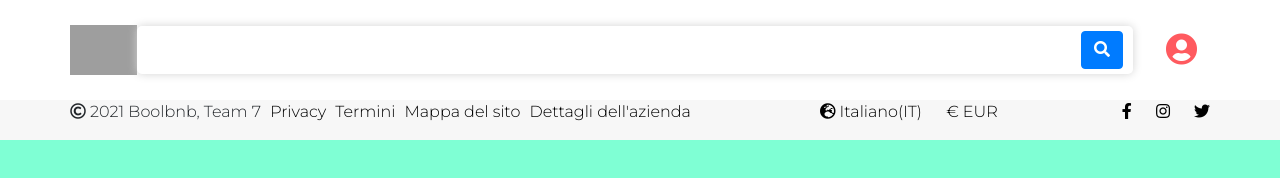
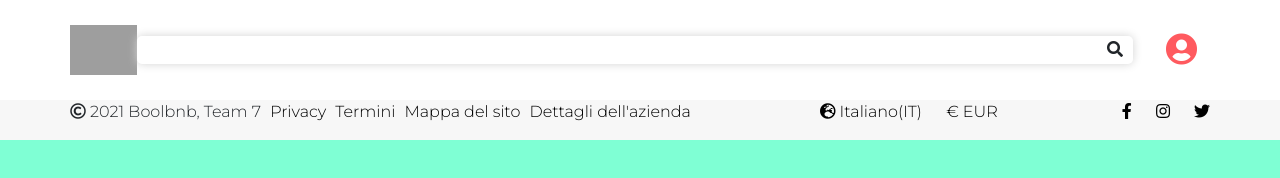
Before and after one commit to Simone-ortu/template_progetto, a website: page index.html in a window 1280 px wide. Drawn offline with nearby package versions, Linux system fonts and the light colour scheme; grey boxes are pictures that could not be loaded.

Commit message:
del button

```diff
--- a/index.html
+++ b/index.html
@@ -47,7 +47,7 @@
                 <!-- SEARCHBAR -->
                 <div class="box flex-grow-1 search_bar d-flex">
                   <input type="text">
-                  <div class="btn btn-primary"> <i class="fas fa-search"></i></div>
+                  <i class="fas fa-search"></i>
                 </div>
                 <!-- <a href="#">
                 <!-- Rotta show/Ricerca -->
```
